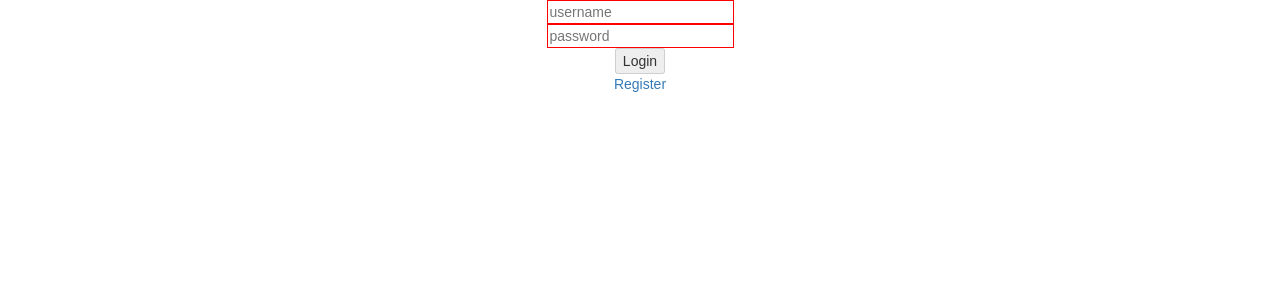
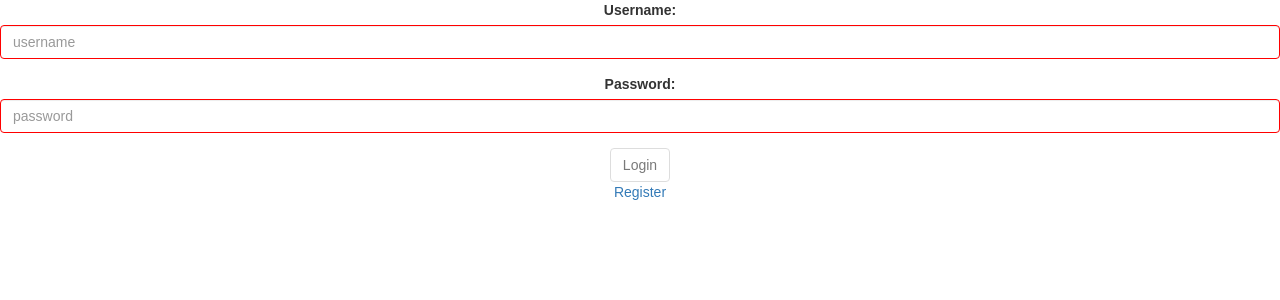
Before and after one commit to gilosmichaelcodev/MERN-Exam, a React (Create React App) app in the folder client/: page /login in a window 1280 px wide. Shown: the top 300 px of the page. Built offline with nearby package versions, Linux system fonts and the light colour scheme.

Commit message:
added bootstrap classes

```diff
--- a/client/src/Login.js
+++ b/client/src/Login.js
@@ -66,25 +66,34 @@ class Login extends Component {
   }
 
   render() {
+    const error = this.setFieldState(this.state.username);
+    const inputClass = `${error} form-control`;
     const isDisabled = this.allFieldsHaveBeenFilled();
     return (
       <div>
         <form onSubmit={this.handleSubmit}>
-            <input type="text"
-                   className={this.setFieldState(this.state.username)}
-                   name="username" onChange={this.handleChange}
+        <div className="form-group">
+          <label htmlFor="username">Username:</label>
+          <input type="text"
+                 className={inputClass}
+                 name="username"
+                   onChange={this.handleChange}
+                   id="username"
                    placeholder="username"/>
+        </div>
 
-          <br></br>
+        <div className="form-group">
+          <label htmlFor="password">Password:</label>
+          <input type="password"
+                   className={inputClass}
+                   name="password"
+                   onChange={this.handleChange}
+                   id="password"
+                   placeholder="password"/>
+        </div>
 
-            <input type="password"
-                   className={this.setFieldState(this.state.password)}
-                   name="password" onChange={this.handleChange}
-                   placeholder="password"/>
+        <input type="submit" value="Login" disabled={isDisabled} className="btn btn-default"/>
 
-          <br></br>
-
-          <input type="submit" value="Login" disabled={isDisabled}/>
         </form>
         <Link to={{ pathname: '/register' }}>Register</Link>
       </div>
```
